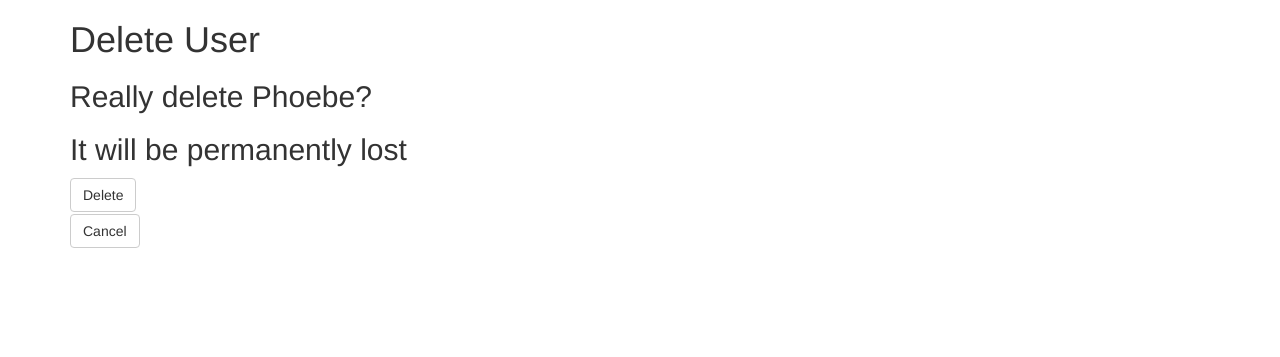
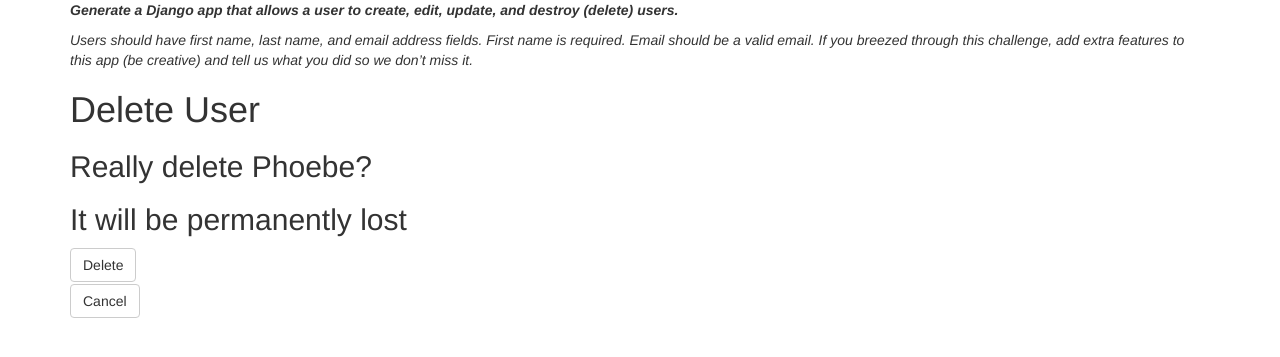
Before and after one commit to tlake/cf-python-challenge, a Django app: page /users/1/delete/ in a window 1280 px wide. Shown: the top 357 px of the page. Run offline with Django 3.2, Linux system fonts and the light colour scheme; data comes from the database, SQL or seed files in the repository; both versions use the stored data as it was after the commit; some libraries are stand-ins or nearby versions.

Commit message:
working version

```diff
--- a/part3-django/cf_project/users/models.py
+++ b/part3-django/cf_project/users/models.py
@@ -1,9 +1,9 @@
 from django.db import models
 
 class User(models.Model):
-    firstname = models.CharField(max_length=100)
-    lastname = models.CharField(max_length=100, null=True, blank=True)
-    email = models.EmailField(max_length=100, null=True, blank=True)
+    firstname = models.CharField("First Name", max_length=100)
+    lastname = models.CharField("Last Name", max_length=100, null=True, blank=True)
+    email = models.EmailField("Email", max_length=100, null=True, blank=True)
 
     def __unicode__(self):
         return self.firstname
--- a/part3-django/cf_project/users/templates/base.html
+++ b/part3-django/cf_project/users/templates/base.html
@@ -4,9 +4,16 @@
         <title>{% block title %}Generic title{% endblock %}</title>
         <!-- Bootstrap -->
         <link href="{{ STATIC_URL }}css/bootstrap.min.css" rel="stylesheet">
+        <style>
+            #cf_head { font-style: italic; font-weight: bold; }
+            #cf_text { font-style: italic; }
+        </style>
     </head>
     <body>
         <div class="container">
+
+            <p id="cf_head">Generate a Django app that allows a user to create, edit, update, and destroy (delete) users.</p>
+            <p id="cf_text">Users should have first name, last name, and email address fields. First name is required. Email should be a valid email. If you breezed through this challenge, add extra features to this app (be creative) and tell us what you did so we don’t miss it.</p>
 
             {% block content %}
 
--- a/part3-django/cf_project/users/views.py
+++ b/part3-django/cf_project/users/views.py
@@ -41,4 +41,4 @@ class UserDeleteView(DeleteView):
     model = User
 
     def get_success_url(self):
-        return reverse('user-detail', [self.id])
+        return reverse('user-list')
```
Also changed, not shown: part3-django/cf_project/db.sqlite3, part3-django/cf_project/users/migrations/0003_auto_20150319_1949.py (added).
